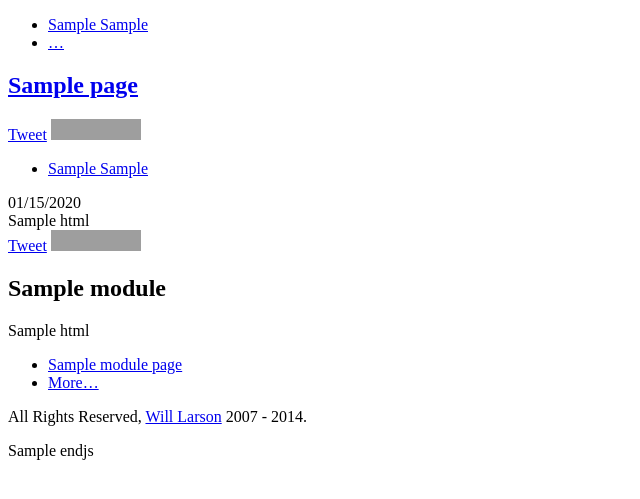
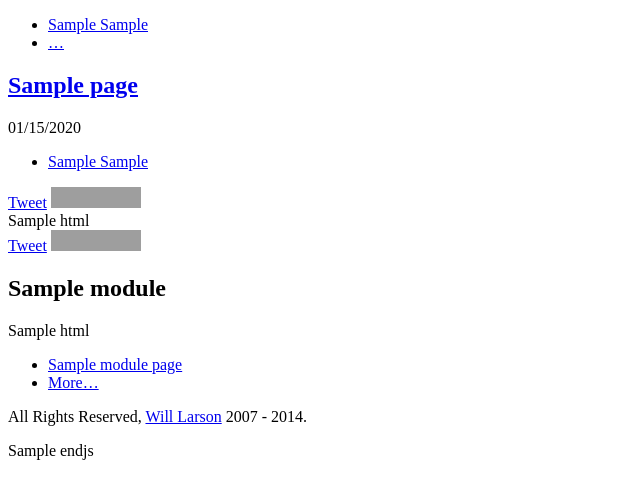
Before and after one commit to lethain/sisyphus, a Django app: template templates/sisyphus/page_detail.html in a window 1280 px wide. Shown: the part 171-670 px from the top of the page, without its empty margins (0-640 px from the left). Run offline with Django 3.2, Linux system fonts and the light colour scheme; the template is opened without the code that fills it: most values are stand-ins (such as "Sample title", 1, 10 or a date in 2020); some libraries are stand-ins or nearby versions; grey boxes are pictures that could not be loaded.

Commit message:
Tweak how social bookmarks render.

```diff
--- a/static/bootstrap-sisyphus.css
+++ b/static/bootstrap-sisyphus.css
@@ -5,6 +5,7 @@ body {
 .date {
     color: #777;
     padding-top: 10px;
+   padding-left: 0;
 }
 
 #body h1.title {
--- a/templates/sisyphus/page_detail.html
+++ b/templates/sisyphus/page_detail.html
@@ -16,13 +16,17 @@
   <h2>{% if not page.published %}<strong>DRAFT - </strong>{% endif %}<a href="/{{ page.slug }}">{{ page.title }}</a></h2>
   <div class="row">
      <div class="col-md-4">
+       {% if page.published %}<span class="date col-md-6">{{ page.pub_date|date:"SHORT_DATE_FORMAT" }}</span>{% endif %}
+     </div>
+     <div class="col-md-8">
+       {% with "pull-right" as extra_cls %}
+       {% include "sisyphus/tags.html" %}
+       {% endwith %}
+     </div>
+  </div>
+  <div class="row">
+     <div class="col-md-4">
        {% if page.published %}{% include "sisyphus/social.html" %}{% endif %}
-     </div>
-     <div class="col-md-6">
-       {% include "sisyphus/tags.html" %}
-     </div>
-     <div class="col-md-2">
-       {% if page.published %}<span class="date col-md-2">{{ page.pub_date|date:"SHORT_DATE_FORMAT" }}</span>{% endif %}
      </div>
   </div>
 
--- a/templates/sisyphus/tags.html
+++ b/templates/sisyphus/tags.html
@@ -1,5 +1,5 @@
 {% if page.tags %}
-<ul class="nav nav-pills">
+<ul class="nav nav-pills {{ extra_cls }}">
   {% for tag in page.tags|slice:":5" %}
   <li>
     <a href="/tags/{{ tag.1 }}/"><span class="badge pull-right">{{ tag.0 }}</span> {{ tag.1 }}</a>
```
Also changed, not shown: templates/sisyphus/page_list.html (+5 -3 lines).
